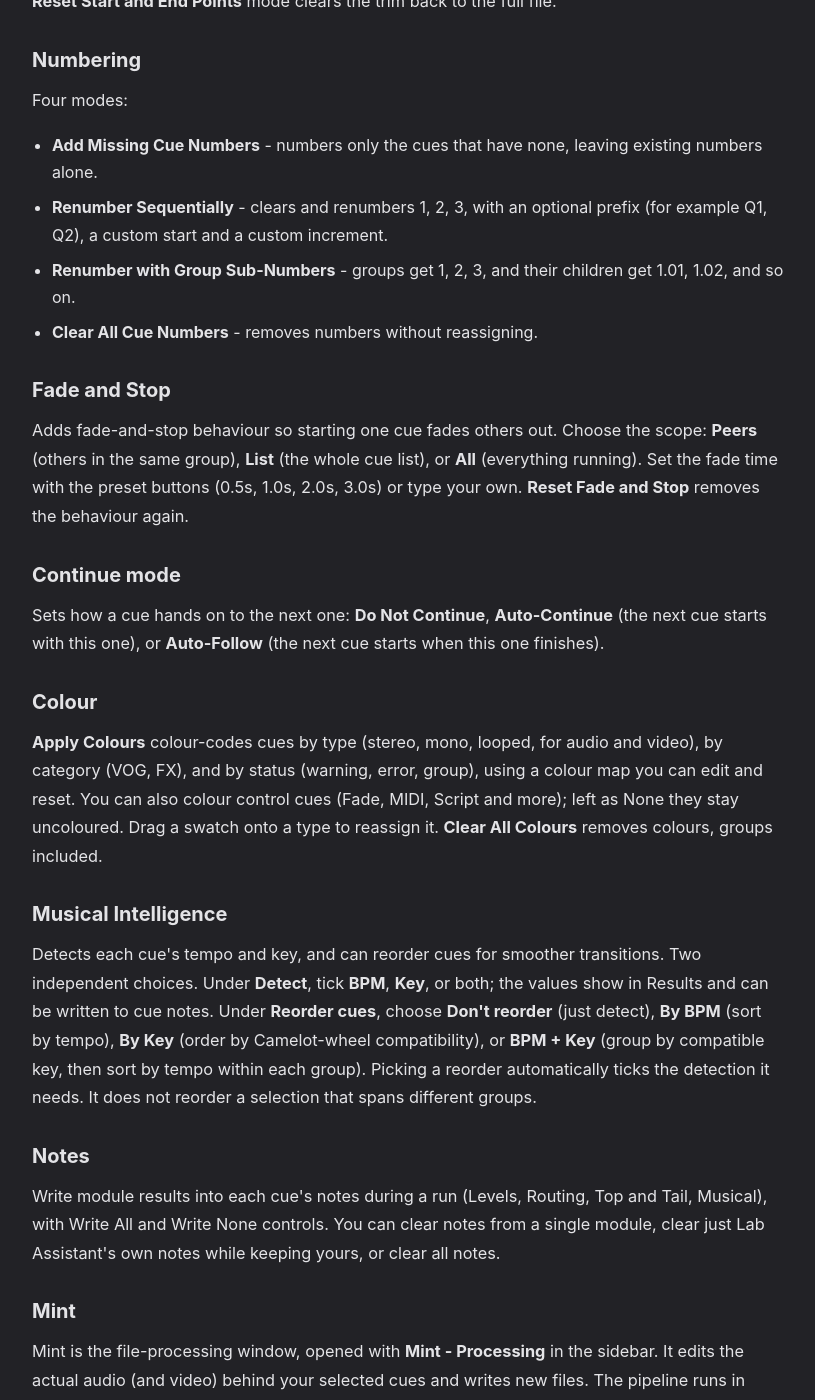
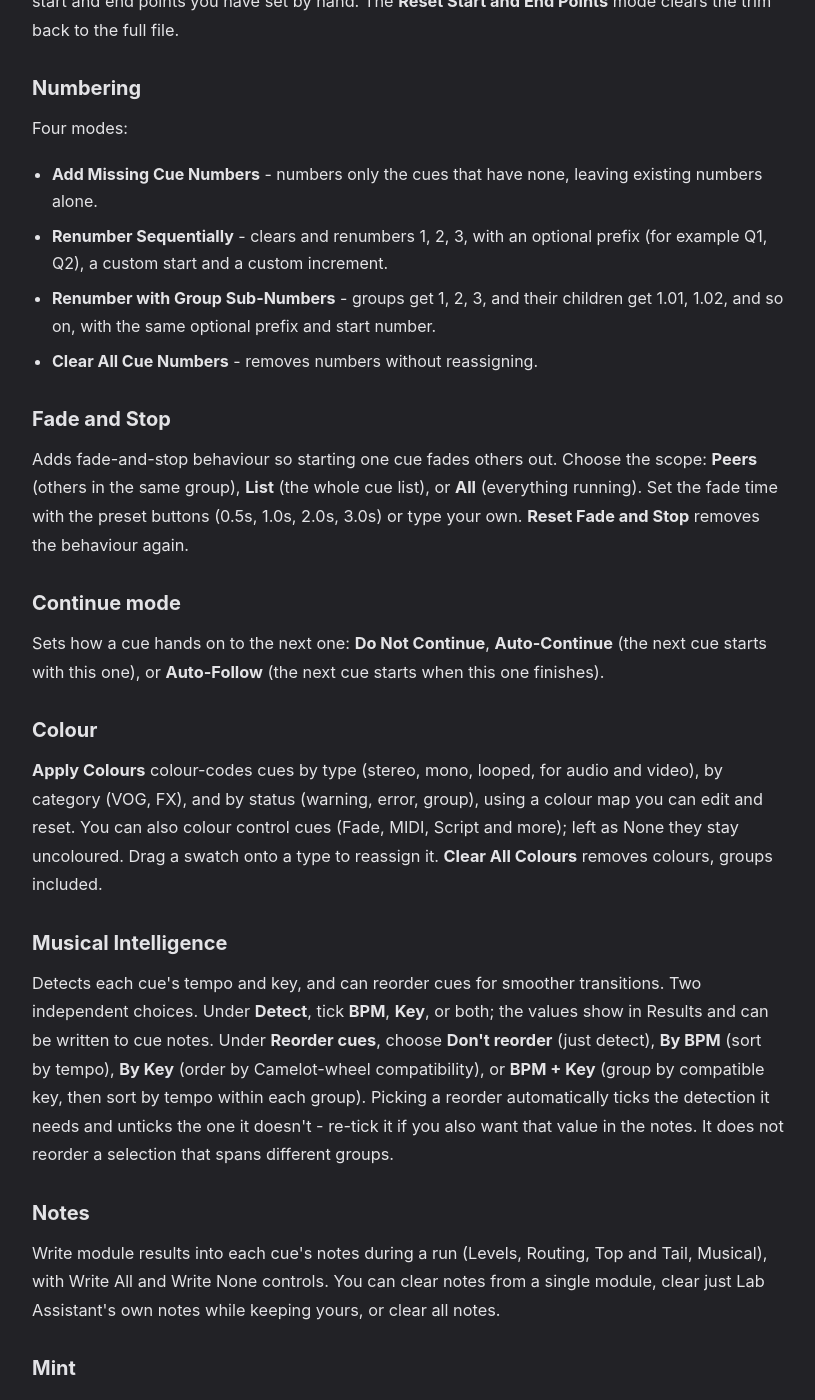
Before and after one commit to BSKapps/bskapps.github.io, a Jekyll site: the page built from articles/lab-assistant-guide/index.html, in a window 1280 px wide and 1400 px high, scrolled down 1949 px. Shown: the whole window, without its empty margins (232-1047 px from the left). Built offline with Jekyll 4.4.1, drawn with Linux system fonts in a browser that asks for light colours; some of the changed text lies outside the part shown.

Commit message:
Lab Assistant: correct Top and Tail and Fade and Stop wording, guide detail fixes

```diff
--- a/_data/guides/lab-assistant-guide.json
+++ b/_data/guides/lab-assistant-guide.json
@@ -47,14 +47,14 @@
       { "type": "paragraph", "text": "**Multi-output routing** sends cues to any output or pair. Sending to a pair keeps stereo cues left/right and plays mono cues out both outputs; sending to a single output sums everything to that one output (stereo summed to mono at -6 dB). It can also sort automatically by name: turn on **Auto-Sort by Name** and Lab Assistant classifies cues into Music, VOG and FX categories by keywords in the cue name or notes, then routes each to its own output pair. You can edit the keywords and the output pairs, and rename the categories. After a run, hover a result row to re-route and re-colour a cue directly from Results." }
     ] },
     { "id": "top-and-tail", "title": "Top and Tail", "blocks": [
-      { "type": "paragraph", "text": "Trims silence from the start and end of each cue using QLab's start and end times, so playback starts and ends without dead air. Set the **start pad** (default 50 ms) and **end pad** (default 400 ms) to leave a little silence either side. It respects start and end points you have set by hand. The **Reset Start and End Points** mode clears the trim back to the full file." }
+      { "type": "paragraph", "text": "Trims silence from the start and end of each audio cue using QLab's start and end times (audio cues only - video cues are skipped), so playback starts and ends without dead air. Set the **start pad** (default 50 ms) and **end pad** (default 400 ms) to leave a little silence either side. It respects start and end points you have set by hand. The **Reset Start and End Points** mode clears the trim back to the full file." }
     ] },
     { "id": "numbering", "title": "Numbering", "blocks": [
       { "type": "paragraph", "text": "Four modes:" },
       { "type": "bullets", "items": [
         "**Add Missing Cue Numbers** - numbers only the cues that have none, leaving existing numbers alone.",
         "**Renumber Sequentially** - clears and renumbers 1, 2, 3, with an optional prefix (for example Q1, Q2), a custom start and a custom increment.",
-        "**Renumber with Group Sub-Numbers** - groups get 1, 2, 3, and their children get 1.01, 1.02, and so on.",
+        "**Renumber with Group Sub-Numbers** - groups get 1, 2, 3, and their children get 1.01, 1.02, and so on, with the same optional prefix and start number.",
         "**Clear All Cue Numbers** - removes numbers without reassigning."
       ] }
     ] },
@@ -68,7 +68,7 @@
       { "type": "paragraph", "text": "**Apply Colours** colour-codes cues by type (stereo, mono, looped, for audio and video), by category (VOG, FX), and by status (warning, error, group), using a colour map you can edit and reset. You can also colour control cues (Fade, MIDI, Script and more); left as None they stay uncoloured. Drag a swatch onto a type to reassign it. **Clear All Colours** removes colours, groups included." }
     ] },
     { "id": "musical-intelligence", "title": "Musical Intelligence", "blocks": [
-      { "type": "paragraph", "text": "Detects each cue's tempo and key, and can reorder cues for smoother transitions. Two independent choices. Under **Detect**, tick **BPM**, **Key**, or both; the values show in Results and can be written to cue notes. Under **Reorder cues**, choose **Don't reorder** (just detect), **By BPM** (sort by tempo), **By Key** (order by Camelot-wheel compatibility), or **BPM + Key** (group by compatible key, then sort by tempo within each group). Picking a reorder automatically ticks the detection it needs. It does not reorder a selection that spans different groups." }
+      { "type": "paragraph", "text": "Detects each cue's tempo and key, and can reorder cues for smoother transitions. Two independent choices. Under **Detect**, tick **BPM**, **Key**, or both; the values show in Results and can be written to cue notes. Under **Reorder cues**, choose **Don't reorder** (just detect), **By BPM** (sort by tempo), **By Key** (order by Camelot-wheel compatibility), or **BPM + Key** (group by compatible key, then sort by tempo within each group). Picking a reorder automatically ticks the detection it needs and unticks the one it doesn't - re-tick it if you also want that value in the notes. It does not reorder a selection that spans different groups." }
     ] },
     { "id": "notes", "title": "Notes", "blocks": [
       { "type": "paragraph", "text": "Write module results into each cue's notes during a run (Levels, Routing, Top and Tail, Musical), with Write All and Write None controls. You can clear notes from a single module, clear just Lab Assistant's own notes while keeping yours, or clear all notes." }
--- a/labassistant/index.html
+++ b/labassistant/index.html
@@ -102,7 +102,7 @@
                 <li>Musical Intelligence - detect BPM and musical key, then sort cues by Camelot wheel for smooth transitions</li>
                 <li>Colour Code - customisable colour map for audio, video, group, and control cues by type, channels, category (VOG, FX), and status</li>
                 <li>Cue Numbering - add missing numbers, renumber sequentially, group sub-numbers, or clear all</li>
-                <li>Fade and Stop - insert fade and stop cues for the same group or entire cue list</li>
+                <li>Fade and Stop - set cues to fade and stop their peers, the whole cue list, or everything running when they start</li>
                 <li>Continue Mode - set Do Not Continue, Auto-Continue, or Auto-Follow on selected cues</li>
                 <li>Notes - write processing results to QLab cue notes, or clear notes from selected cues</li>
                 <li>Presets - save your whole setup (modules, levels, routing, colours, numbering, notes, and Mint settings) as a named preset and switch between shows in a click, with a built-in Defaults reset</li>
```
